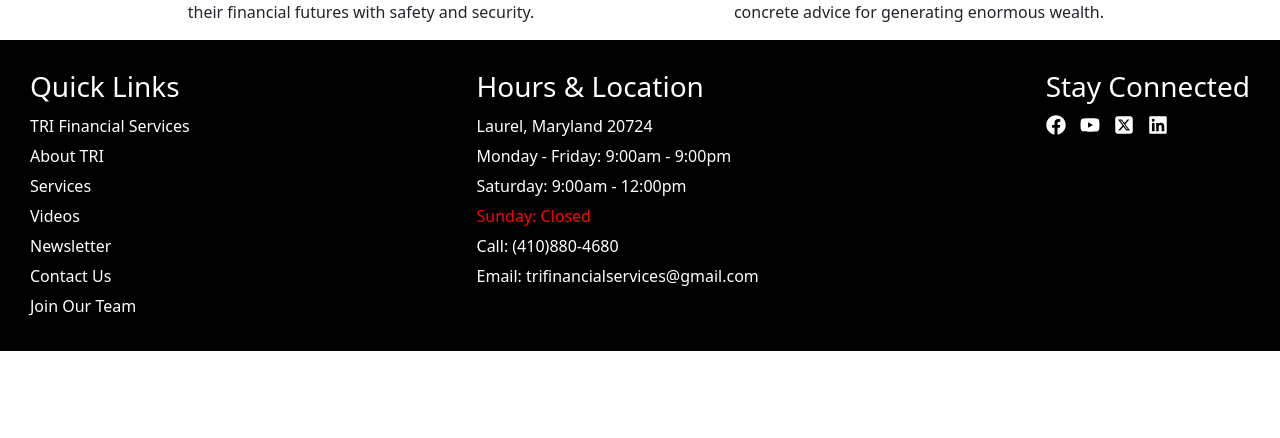
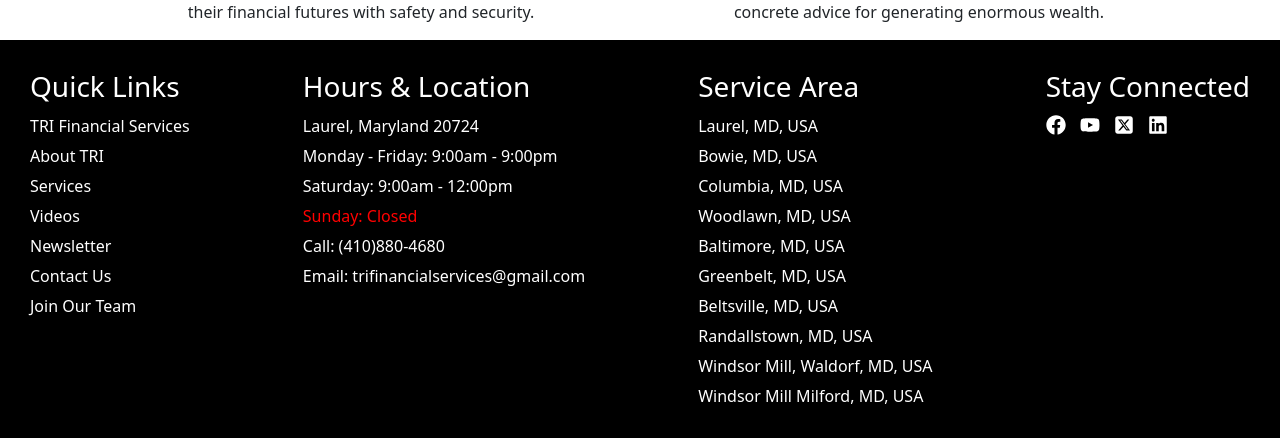
Before and after one commit to bootupdesigner/tri-client, a Next.js app: page / in a window 1280 px wide. Shown: the part 3977-4415 px from the top of the page. Before the commit the page ends 4328 px from the top, so only its background shows below. Built offline with nearby package versions, Linux system fonts and the light colour scheme; no server answers.

Commit message:
added service area, removed location

```diff
--- a/src/components/Footer.js
+++ b/src/components/Footer.js
@@ -18,18 +18,32 @@
                 <span><Link href="/join-our-team">Join Our Team</Link></span>
             </div>
 
-            {/* hours and location nav */}
+            {/* hours of Operation */}
 
             <div className='footerNav'>
                 <h3>Hours & Location</h3>
                 <span>Laurel, Maryland 20724</span>
                 <span>Monday - Friday: 9:00am - 9:00pm</span>
                 <span>Saturday: 9:00am - 12:00pm</span>
-                <span style={{color:'red',}}>Sunday: Closed</span>
+                <span style={{ color: 'red', }}>Sunday: Closed</span>
                 <span><a href="tel:+1-410-880-4680">Call: (410)880-4680</a></span>
                 <span><a href="mailto:trifinancialservices@gmail.com">Email: trifinancialservices@gmail.com</a></span>
             </div>
 
+            {/* Service Area and Location */}
+            <div className='footerNav'>
+                <h3>Service Area</h3>
+               <span>Laurel, MD, USA</span>
+               <span>Bowie, MD, USA</span>
+               <span>Columbia, MD, USA</span>
+               <span>Woodlawn, MD, USA</span>
+               <span>Baltimore, MD, USA</span>
+               <span>Greenbelt, MD, USA</span>
+               <span>Beltsville, MD, USA</span>
+               <span>Randallstown, MD, USA</span>
+               <span>Windsor Mill, Waldorf, MD, USA</span>
+               <span>Windsor Mill Milford, MD, USA</span>
+               </div>
             {/* social media nav */}
 
             <div className='footerNav'>
```
